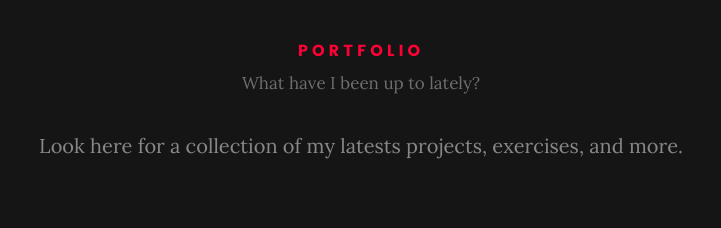
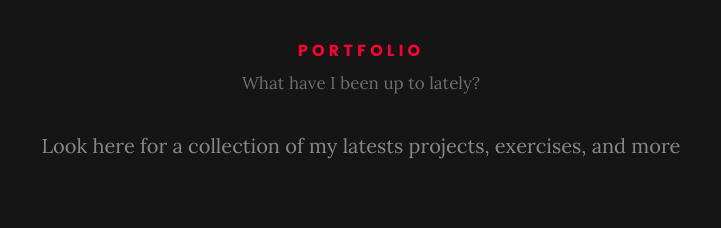
Before and after one commit to Shilpaar90/Shilpaar90.github.io, a plain HTML site: page index.html in a window 1280 px wide. Shown: the part 2640-2868 px from the top of the page, 279-1000 px from the left. Drawn offline with Linux system fonts and the light colour scheme; files that its build step writes are made by us from their sources; files whose address does not match are found by name.

Commit message:
Update index.html

```diff
--- a/index.html
+++ b/index.html
@@ -222,7 +222,7 @@
 
    			<p class="intro-position">What have I been up to lately?</p>
 
-   			<p class="lead">Look here for a collection of my latests projects, exercises, and more.</p>
+   			<p class="lead">Look here for a collection of my latests projects, exercises, and more</p>
 
    		</div>
    	</div> <!-- /section-intro-->
```
